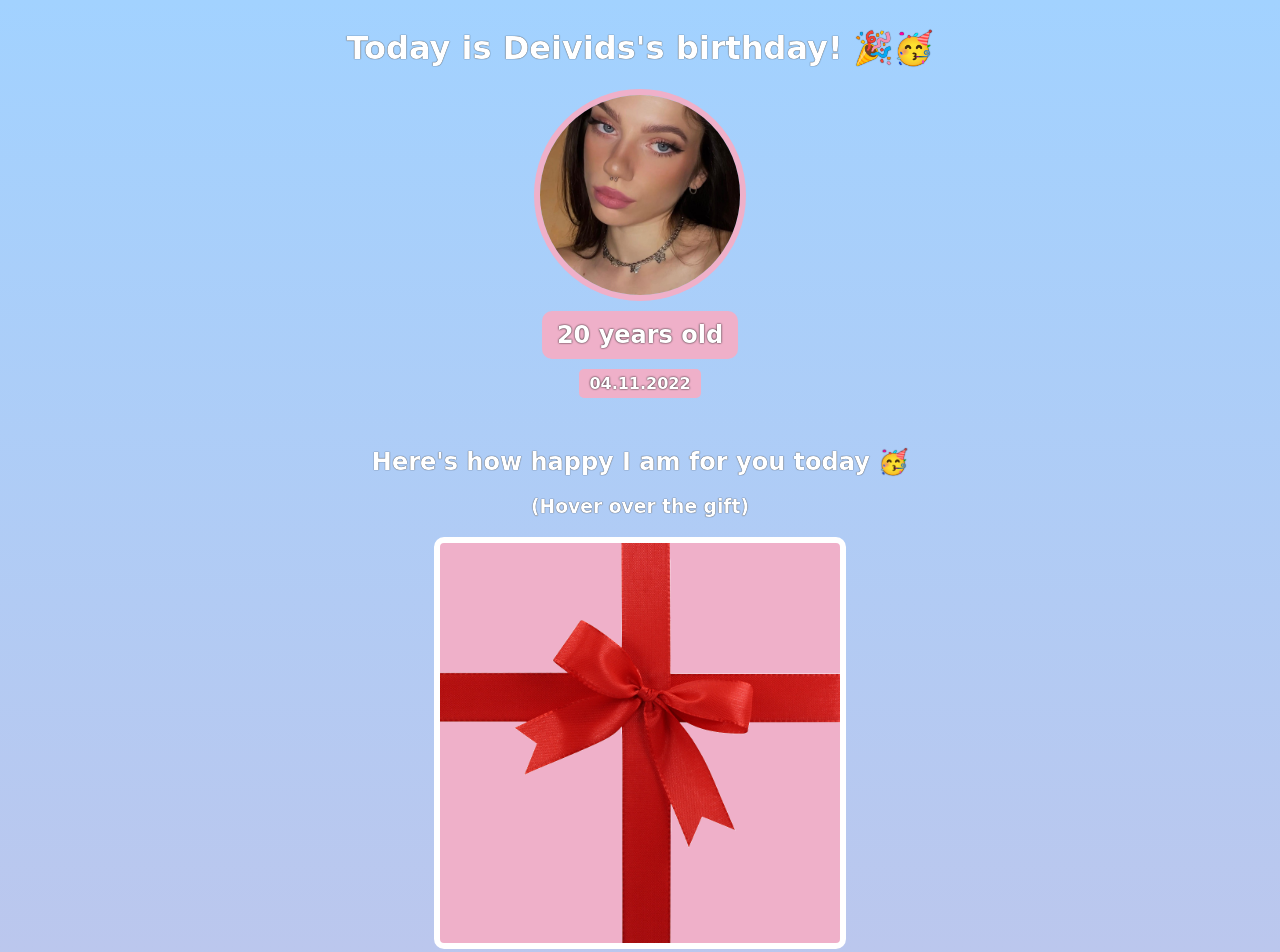
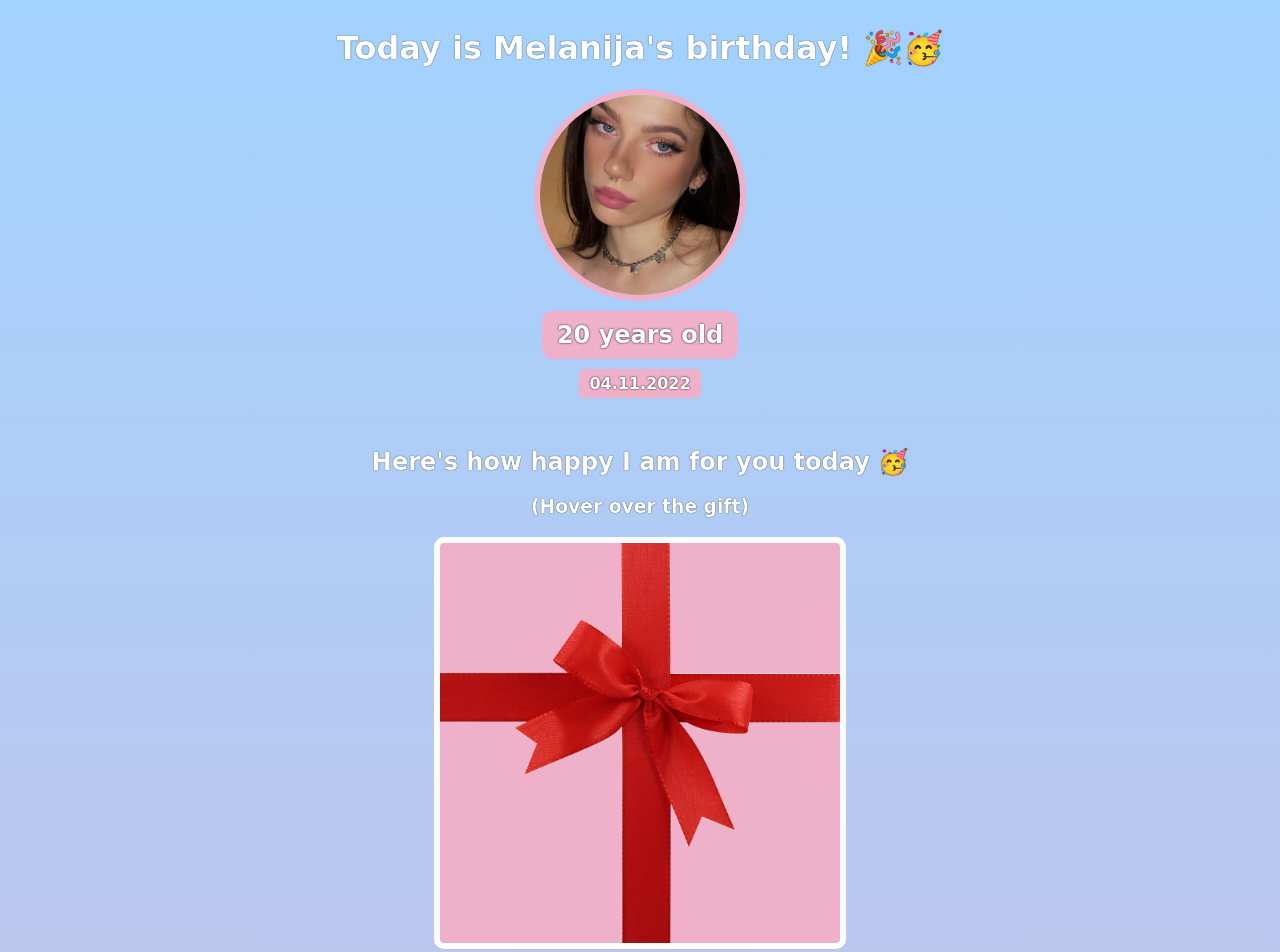
Before and after one commit to deividsb/birthday-gift-site, a plain HTML site: page index.html in a window 1280 px wide. Shown: the top 952 px of the page. Drawn offline with Linux system fonts and the light colour scheme; a web font is replaced by a local one.

Commit message:
Changed name back to Melanija

```diff
--- a/index.html
+++ b/index.html
@@ -10,7 +10,7 @@
 	<body>
 
 	<div id="header">
-		<h1>Today is Deivids's birthday! 🎉🥳</h1>
+		<h1>Today is Melanija's birthday! 🎉🥳</h1>
 		<img id="melanija-img" src="images/melanija.jpg" alt="A picture of Melanija looking at the camera">
 		<h2 id="bday-age">20 years old</h2>
 		<h4 id="bday-date">04.11.2022</h4>
```
